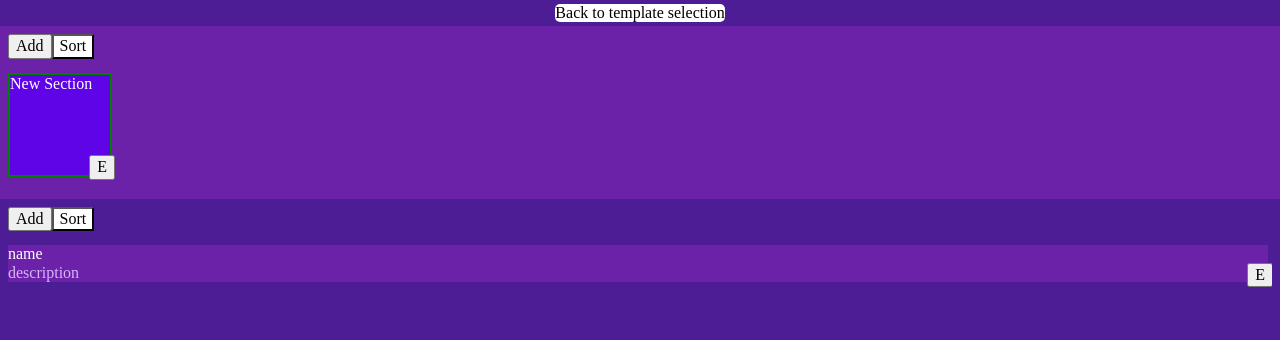
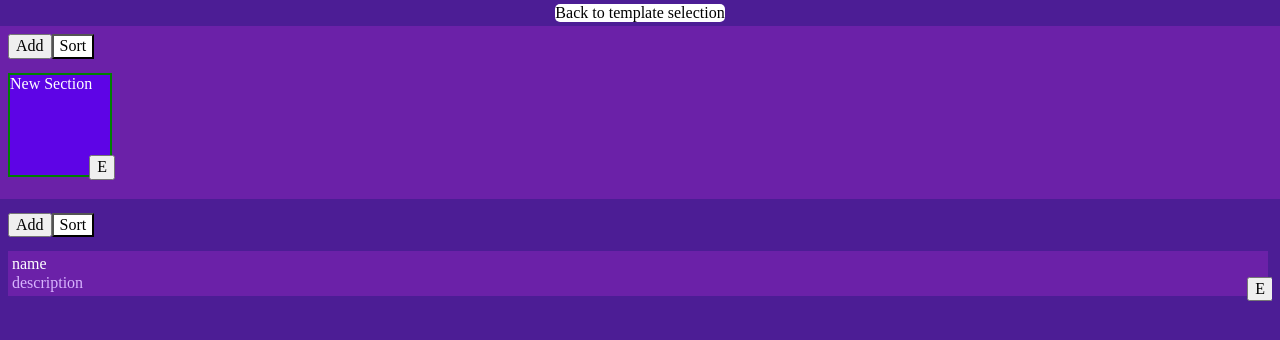
Before and after one commit to lipatovSergey/menu_editor_app, a React (Vite) app: page /menu_editor in a window 1280 px wide. Shown: the top 340 px of the page. Built offline with nearby package versions, Linux system fonts and the light colour scheme.

Commit message:
styles updated

```diff
--- a/src/components/DishCard/DishCard.module.css
+++ b/src/components/DishCard/DishCard.module.css
@@ -7,6 +7,7 @@
 }
 
 .dishCard {
+	padding: 4px;
 	position: relative;
 	display: flex;
 	flex-direction: column;
@@ -17,9 +18,3 @@
 	font-size: 24px;
 	color: red;
 }
-
-.deleteBtn {
-	position: absolute;
-	bottom: -5px;
-	right: -5px;
-}
--- a/src/components/DishesList/DishList.module.css
+++ b/src/components/DishesList/DishList.module.css
@@ -1,11 +1,18 @@
 .dishes {
-	padding: 8px 8px;
+	padding: 14px 0;
+	max-height: 60%;
+	flex: 1;
 }
 
 .dishList {
-	padding: 14px 0;
 	padding-right: 4px;
+	max-height: 100%;
 	display: flex;
 	flex-direction: column;
 	overflow-y: auto;
+	overflow-x: hidden;
 }
+
+.btnWrapper {
+	margin-bottom: 14px;
+}
--- a/src/components/DishesList/DishesList.tsx
+++ b/src/components/DishesList/DishesList.tsx
@@ -17,8 +17,10 @@ export default function DishesList() {
 
 	return (
 		<div className={`${template.menu} ${styles.dishes}`}>
-			<button onClick={addDish}>Add</button>
-			<SortButton listToSort={"dishes"} active={isSorting} />
+			<div className={styles.btnWrapper}>
+				<button onClick={addDish}>Add</button>
+				<SortButton listToSort={"dishes"} active={isSorting} />
+			</div>
 			<div
 				className={styles.dishList}
 				style={{
--- a/src/components/MenuEditor/MenuEditor.module.css
+++ b/src/components/MenuEditor/MenuEditor.module.css
@@ -10,8 +10,10 @@
 }
 
 .editor {
-	width: 100%;
 	height: 100vh;
+	padding: 0 8px;
+	display: flex;
+	flex-direction: column;
 }
 
 .editorHeader {
--- a/src/components/MenuSections/MenuSections.module.css
+++ b/src/components/MenuSections/MenuSections.module.css
@@ -1,4 +1,5 @@
 .menuSectionsNav {
+	margin: 0 -8px;
 	padding: 8px;
 }
 
--- a/src/components/ModalEditVariants/ModalEditVariants.module.css
+++ b/src/components/ModalEditVariants/ModalEditVariants.module.css
@@ -1,4 +1,7 @@
 .modal {
+	display: flex;
+	flex-direction: column;
+	gap: 12px;
 	position: fixed;
 	top: 50%;
 	left: 50%;
@@ -6,6 +9,7 @@
 	background-color: white;
 	padding: 20px;
 	box-shadow: 0 2px 10px rgba(0, 0, 0, 0.1);
+	border-radius: 12px;
 	z-index: 1000;
 }
 
--- a/src/components/ModalEditVariants/ModalEditVariants.tsx
+++ b/src/components/ModalEditVariants/ModalEditVariants.tsx
@@ -15,6 +15,12 @@ const ModalEditVariants = ({
 		if (onEdit) onEdit();
 		setIsOpen(false);
 	};
+	const handleDeleteClick = () => {
+		const shouldProceed = confirm(
+			"Are you sure you want to delete this element?"
+		);
+		if (shouldProceed) onDelete();
+	};
 
 	if (!isOpen)
 		return (
@@ -31,7 +37,7 @@ const ModalEditVariants = ({
 			<div className={styles.modalOverlay}>
 				<div className={styles.modal}>
 					<button onClick={handleEdit}>Edit</button>
-					<button onClick={onDelete}>Delete</button>
+					<button onClick={handleDeleteClick}>Delete</button>
 					<button onClick={handleClose}>Close</button>
 				</div>
 			</div>
--- a/src/components/ModalMenuSectionEdit/ModalMenuSectionEdit.module.css
+++ b/src/components/ModalMenuSectionEdit/ModalMenuSectionEdit.module.css
@@ -1,7 +1,10 @@
 .modal {
+	display: flex;
+	flex-direction: column;
 	position: fixed;
 	top: 50%;
 	left: 50%;
+	border-radius: 12px;
 	transform: translate(-50%, -50%);
 	background-color: white;
 	padding: 20px;
@@ -18,3 +21,14 @@
 	background-color: rgba(0, 0, 0, 0.5);
 	z-index: 999;
 }
+
+.textarea {
+	padding: 4px;
+	margin-bottom: 8px;
+	border: 2px solid #e0e0e0;
+	border-radius: 8px;
+	font-size: 1rem;
+	line-height: 1.5;
+	resize: none;
+	transition: border-color 0.2s;
+}
--- a/src/components/ModalMenuSectionEdit/ModalMenuSectionEdit.tsx
+++ b/src/components/ModalMenuSectionEdit/ModalMenuSectionEdit.tsx
@@ -46,11 +46,7 @@ const ModalMenuSectionEdit = ({
 					value={sectionName}
 					onChange={handleChange}
 					autoFocus
-					style={{
-						resize: "none",
-						overflowY: "hidden",
-						width: "95%",
-					}}
+					className={styles.textarea}
 				/>
 				<button onClick={handleSaveBtn}>save</button>
 				<button onClick={handleCancelBtn}>cancel</button>
```
